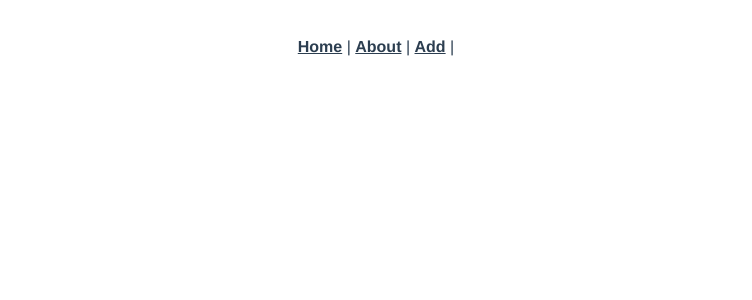
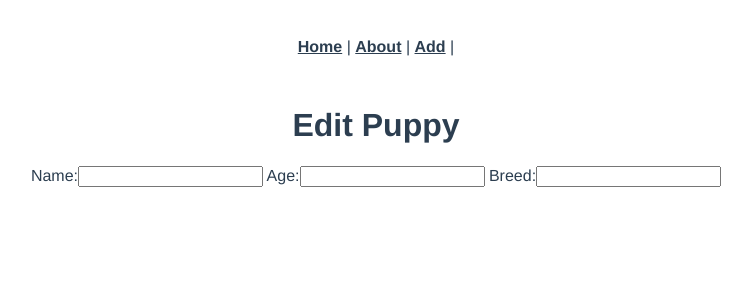
Before and after one commit to SymensJeffrey/woof-vue, a Vue app: page /puppies/1/edit in a window 1280 px wide. Shown: the top 300 px of the page, without its empty margins (264-1016 px from the left). Built offline with nearby package versions, Linux system fonts and the light colour scheme; the HTML template or start-up script is replaced by a standard one.

Commit message:
work on edit action

```diff
--- a/src/router/index.js
+++ b/src/router/index.js
@@ -2,6 +2,7 @@ import Vue from 'vue'
 import VueRouter from 'vue-router'
 import Home from '../views/Home.vue'
 import CreatePuppy from '../views/createPuppy.vue'
+import editPuppy from '../views/editPuppy.vue'
 
 Vue.use(VueRouter)
 
@@ -23,6 +24,11 @@ const routes = [
     path: '/createPuppy',
     name: 'CreatePuppy',
     component: CreatePuppy
+  },
+  {
+    path: '/puppies/:id/edit',
+    name: 'editPuppy',
+    component: editPuppy
   }
 ]
 
--- a/src/views/Home.vue
+++ b/src/views/Home.vue
@@ -5,6 +5,7 @@
       <p> {{ puppy.id }} </p>
       <p> {{ puppy.name }} </p>
       <button v-on:click="showPuppy(puppy)">More info</button>
+      <a v-bind:href="`/puppies/${puppy.id}/edit`">   Edit </a>
       <p>--------------------------------------------------</p>
     </div>
       <dialog id="puppy-info">
--- /dev/null
+++ b/src/views/editPuppy.vue
@@ -0,0 +1,21 @@
+<template>
+  <div class="home">
+    <h1>{{ message }}</h1>
+    Name:<input type="text" v-model="editPuppyParams.name">
+    Age:<input type="text" v-model="editPuppyParams.age">
+    Breed:<input type="text" v-model="editPuppyParams.breed">
+  </div>
+</template>
+<style></style>
+<script>
+export default {
+  data: function() {
+    return {
+      message: "Edit Puppy",
+      editPuppyParams: {}
+    };
+  },
+  created: function() {},
+  methods: {}
+};
+</script>
```
